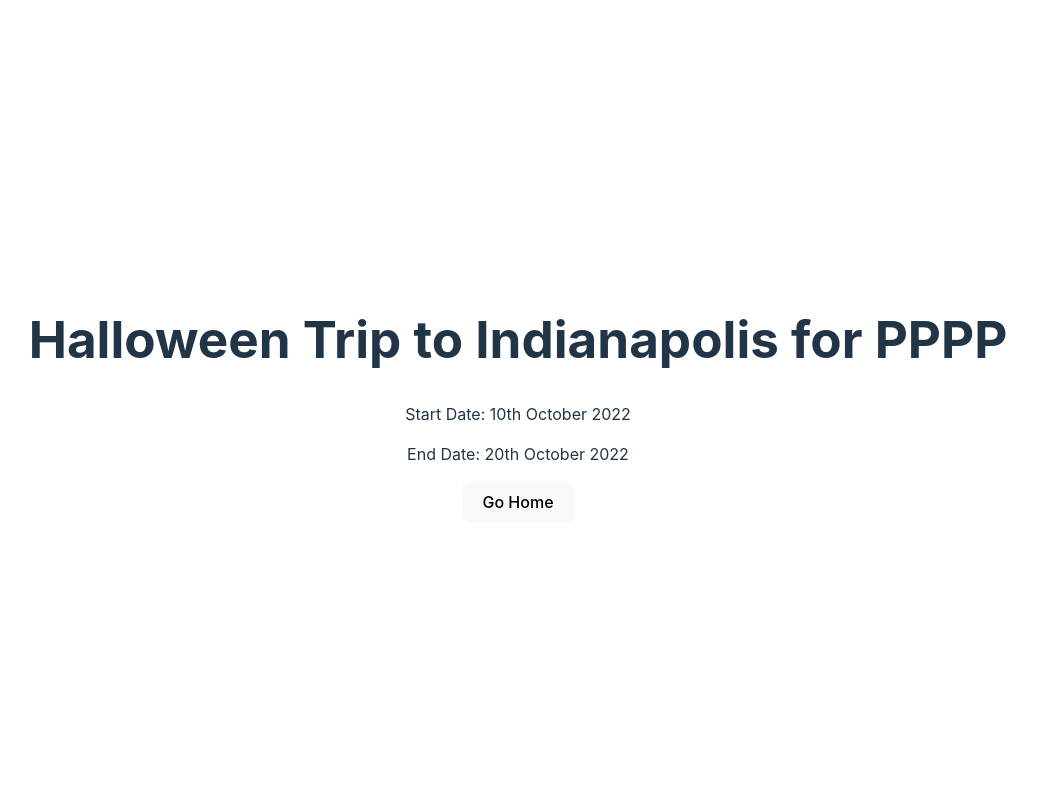
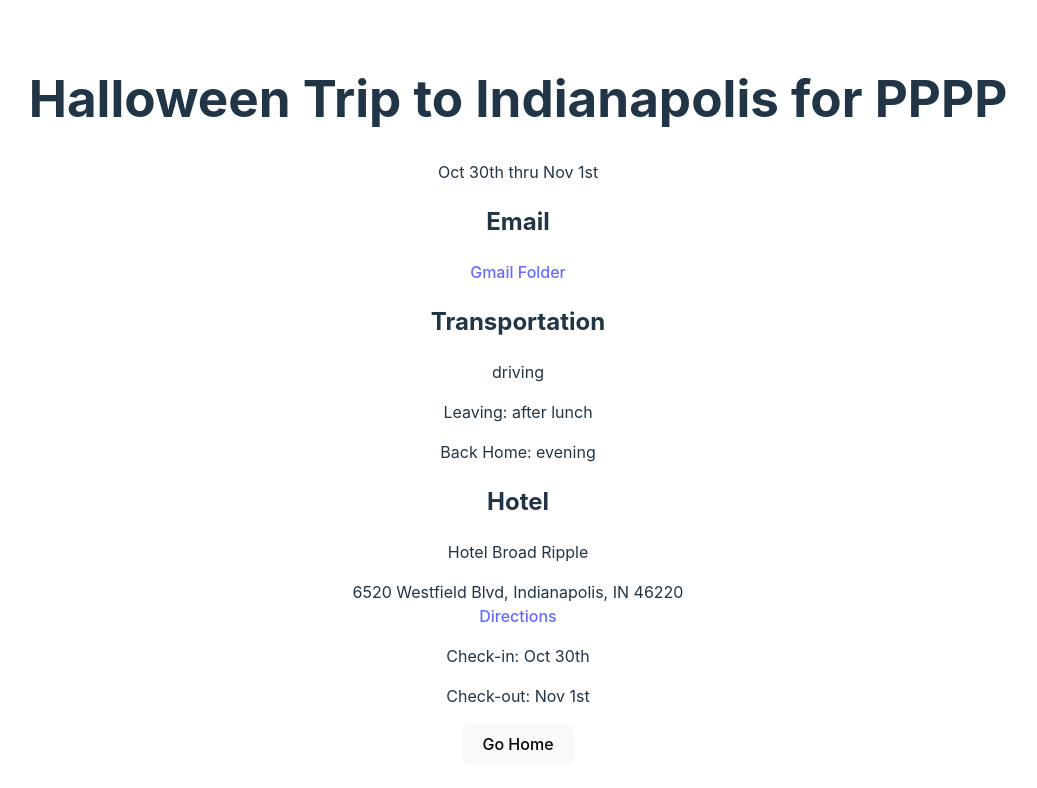
Before and after one commit to mdewey/desna, a React (Vite) app: page /trip/1 in a window 1280 px wide. Shown: the top 788 px of the page, without its empty margins (122-1159 px from the left). Built offline with nearby package versions, Linux system fonts and the light colour scheme.

Commit message:
(feature) added hotel and driving

```diff
--- a/package.json
+++ b/package.json
@@ -15,6 +15,7 @@
     "@fontsource/roboto": "^5.0.13",
     "@mui/icons-material": "^5.15.19",
     "@mui/material": "^5.15.19",
+    "date-fns": "^4.1.0",
     "react": "^18.2.0",
     "react-dom": "^18.2.0",
     "react-router-dom": "^6.23.1"
--- a/src/Components/TripList/TripCard.tsx
+++ b/src/Components/TripList/TripCard.tsx
@@ -14,6 +14,8 @@ import ExpandMoreIcon from '@mui/icons-material/ExpandMore';
 import MoreVertIcon from '@mui/icons-material/MoreVert';
 import { useNavigate } from 'react-router-dom';
 import { CardActionArea } from '@mui/material';
+import { TripInterface } from '../../data/trips';
+import { format } from 'date-fns';
 
 interface ExpandMoreProps extends IconButtonProps {
   expand: boolean;
@@ -29,15 +31,9 @@ const ExpandMore = styled((props: ExpandMoreProps) => {
   }),
 }));
 
-interface Trip {
-  id: string;
-  title: string;
-  startDate: { formatted: string };
-  endDate: { formatted: string };
-}
 
 interface TripDetailsCardProps {
-  trip: Trip;
+  trip: TripInterface;
 }
 
 export default function TripDetailsCard(detailsProps: TripDetailsCardProps) {
@@ -69,8 +65,9 @@ export default function TripDetailsCard(detailsProps: TripDetailsCardProps) {
             </IconButton>
           }
           title={trip.title}
-          subheader={`${trip.startDate.formatted} thru ${trip.endDate.formatted}`}
+          subheader={`${format(trip.startDate, "MMM do")} thru ${format(trip.endDate, "MMM do")}`}
         />
+
         <CardMedia
           component="img"
           height="194"
--- a/src/Components/TripList/index.tsx
+++ b/src/Components/TripList/index.tsx
@@ -1,7 +1,7 @@
 import TravelExploreIcon from '@mui/icons-material/TravelExplore';
 import TripCard from "./TripCard"
 import "./style.scss"
-import { halloween2024 } from "../../data/trips";
+import { halloween2024, TripInterface } from "../../data/trips";
 
 type TripListProps = {
   title: string
@@ -9,8 +9,7 @@ type TripListProps = {
 
 function index({ title = "1" }: TripListProps) {
 
-  const trips = [halloween2024]
-  console.log(trips)
+  const trips = [halloween2024] as TripInterface[];
   return (
     <div className="trip-list">
       <h2>
--- a/src/Pages/TripDetail/index.tsx
+++ b/src/Pages/TripDetail/index.tsx
@@ -2,6 +2,7 @@ import { useNavigate } from "react-router-dom";
 
 import { halloween2024 } from "../../data/trips";
 
+import { format } from 'date-fns';
 
 
 export default function TripDetails() {
@@ -11,8 +12,43 @@ export default function TripDetails() {
   return (
     <>
       <h1>{trip.title}</h1>
-      <p>Start Date: {trip.startDate.formatted}</p>
-      <p>End Date: {trip.endDate.formatted}</p>
+      <p>{format(trip.startDate, "MMM do")} thru {format(trip.endDate, "MMM do")}</p>
+      <section className="email-link">
+        <h2>Email</h2>
+        <a
+          href={trip.gmailLink}
+          target="_blank"
+          rel="noopener noreferrer">
+          Gmail Folder
+        </a>
+      </section>
+      <section className="transportation">
+        <h2>Transportation</h2>
+        <p>{trip.transportation.type}</p>
+        <p>Leaving: {trip.transportation.leavingTime.toString()}</p>
+        <p>Back Home: {trip.transportation.backHomeTime.toString()}</p>
+      </section>
+      <section className="hotel">
+        <h2>Hotel</h2>
+        <p>{trip.hotel.name}</p>
+        <p>
+          {trip.hotel.address}
+          <br />
+          {/* google maps navigate link */}
+          <a
+            href={`https://www.google.com/maps/search/?api=1&query=${encodeURIComponent(`${trip.hotel.name}, ${trip.hotel.address}`)}`}
+            target="_blank"
+            rel="noopener noreferrer">
+            Directions
+          </a>
+        </p>
+        <p>Check-in: {format(trip.hotel.arrivalDate, "MMM do")}</p>
+        <p>Check-out: {format(trip.hotel.departureDate, "MMM do")}</p>
+      </section>
+
+      {/* hotel */}
+      {/*transportation  */}
+      {/* things of interests */}
 
       <button onClick={() => navigate('/')}>Go Home</button>
     </>
--- a/src/data/trips.ts
+++ b/src/data/trips.ts
@@ -2,26 +2,40 @@
 export interface TripInterface {
   id: string;
   title: string;
-  startDate: {
-    raw: string;
-    formatted: string;
+  startDate: Date;
+  endDate: Date;
+  hotel: {
+    name: string;
+    address: string;
+    arrivalDate: Date;
+    departureDate: Date;
   };
-  endDate: {
-    raw: string;
-    formatted: string;
+  gmailLink: string;
+  transportation: {
+    type: string;
+    details: string;
+    leavingTime: Date | string;
+    backHomeTime: Date | string;
   };
 }
 
 const halloween2024 = {
   id: "2024-halloween",
   title: 'Halloween Trip to Indianapolis for PPPP ',
-  startDate: {
-    raw: "2022-10-10",
-    formatted: "10th October 2022"
+  startDate: new Date('2024-10-30'),
+  endDate: new Date('2024-11-01'),
+  gmailLink:"https://mail.google.com/mail/u/0/#label/Travel%2F2024+halloween",
+  hotel: {
+    name: "Hotel Broad Ripple",
+    address: "6520 Westfield Blvd, Indianapolis, IN 46220",
+    arrivalDate: new Date('2024-10-30'),
+    departureDate: new Date('2024-11-01'),
   },
-  endDate: {
-    raw: "2022-10-20",
-    formatted: "20th October 2022"
+  transportation: {
+    type: "driving",
+    details: "Driving from Home",
+    leavingTime: "after lunch",
+    backHomeTime: "evening",
   },
 } as TripInterface;
 
```
Also changed, not shown: src/data/sample-from-ohio.md (added, +54 -0 lines), 1 other file (tests, documents, lock files or other folders).
